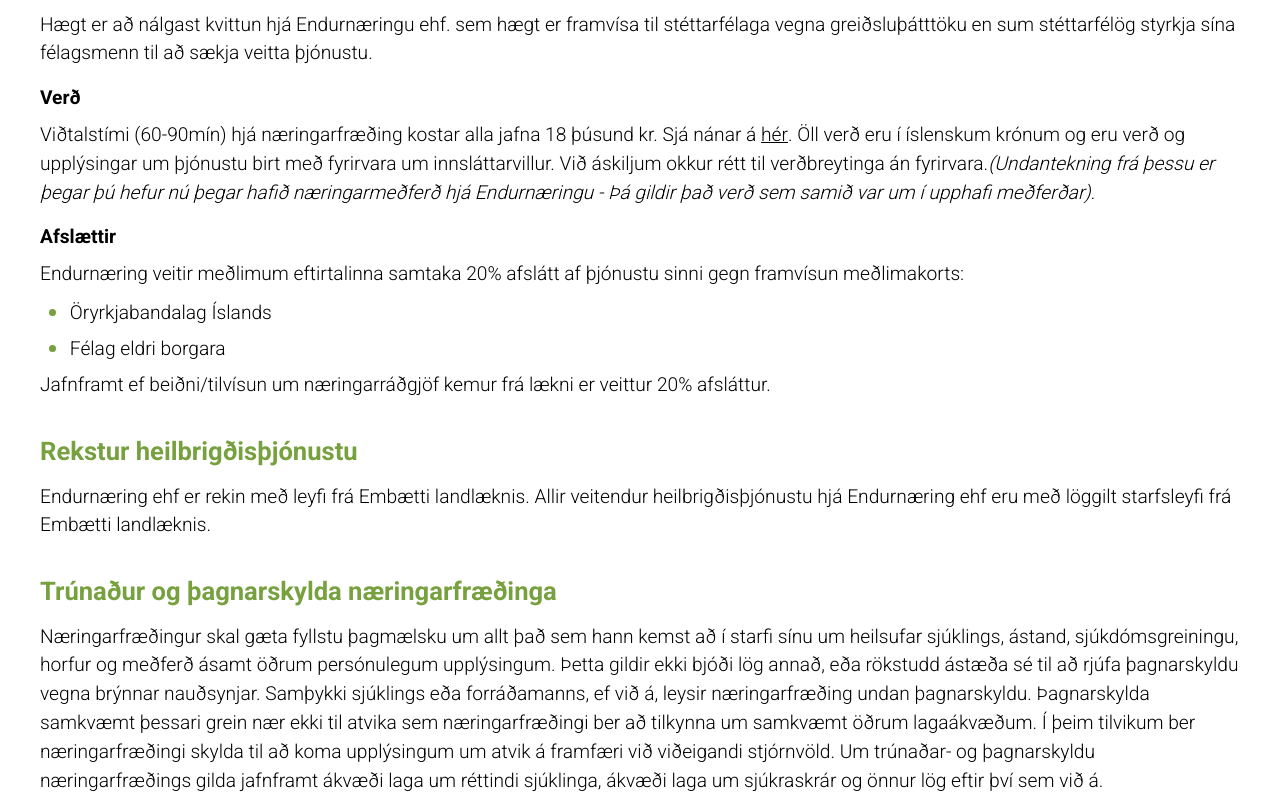
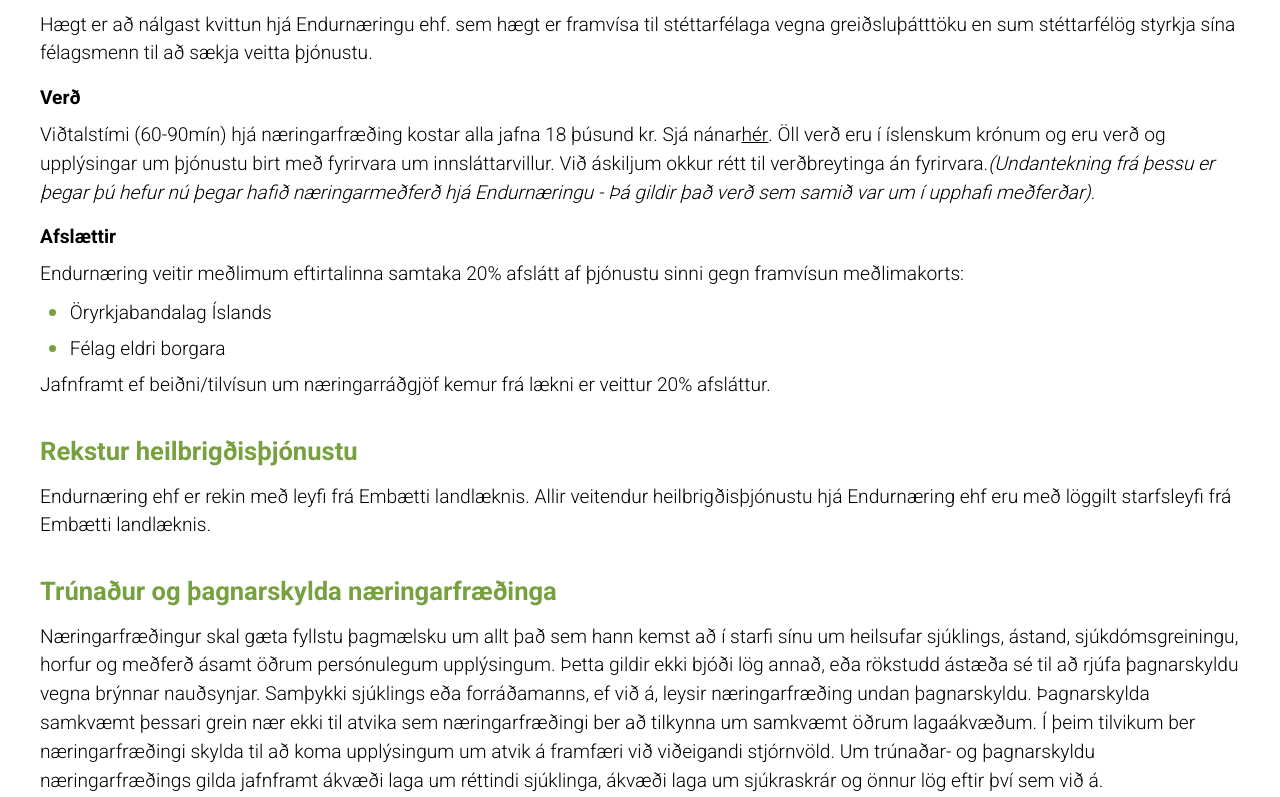
Before and after one commit to Oli-Ingi/Endurnaering, a Next.js app: page /skilmalar in a window 1280 px wide. Shown: the part 1443-2240 px from the top of the page. Built offline with nearby package versions, Linux system fonts and the light colour scheme.

Commit message:
Laga fleiri linka

```diff
--- a/components/modules/CardLink/CardLink.tsx
+++ b/components/modules/CardLink/CardLink.tsx
@@ -5,6 +5,7 @@
 import Card, { Props as CardProps } from '../../elements/Card/Card'
 import Icon, { Props as IconProps } from '../../elements/Icon/Icon'
 import Title from '../../elements/Title/Title'
+import NextLink from 'next/link'
 
 export type Props = {
     title: string;
@@ -34,6 +35,7 @@
 `
 
 const CardLink: FC<Props> = ({ icon, title, description, href, hoverColor }) =>
+    <NextLink href={href} passHref>
         <StCardLink row href={href} border variant="white" shadow="hover" borderHoverColor={hoverColor}>
             <Icon type={icon} mr={12} />
             <div>
@@ -41,6 +43,7 @@
                 <Text color="dark" size="sm">{description}</Text>
             </div>
         </StCardLink>
+    </NextLink>
 
 export default CardLink
 // Typescript doesn't like "as".
--- a/components/modules/Divider/Divider.tsx
+++ b/components/modules/Divider/Divider.tsx
@@ -35,7 +35,7 @@
     <StDivider>
         {values.map((val, i) => <Fragment key={val.caption}>
             {val.to
-                ?   <Link to={val.to} newTab={val.newTab} {...style} keepColorOnHover={style.variant === "primary"}>{val.caption}</Link>
+                ?   <Link to={val.to} newTab={val.newTab} {...style} keepColorOnHover={style.variant === "primary"} inner>{val.caption}</Link>
                 :   <Text {...style} color={style.variant}>{val.caption}</Text>}
             {i + 1 < values.length && <StLine variant={style.variant} size={style.size} />}
         </Fragment>)}
--- a/components/modules/LinkList/LinkList.tsx
+++ b/components/modules/LinkList/LinkList.tsx
@@ -32,7 +32,7 @@
     <StLinkList>
         <li>{title}</li>
         {links.map(link => <li key={link.caption}>
-            <Link to={link.to}>{link.caption}</Link>
+            <Link to={link.to} inner>{link.caption}</Link>
         </li>)}
     </StLinkList>
 
--- a/domain/TermsAndPrivacy/TermsAndConditions/Payment.tsx
+++ b/domain/TermsAndPrivacy/TermsAndConditions/Payment.tsx
@@ -20,7 +20,7 @@
         </SubArticleSection>
         <SubArticleSection title="Verð">
             <Text>
-                Viðtalstími (60-90mín) hjá næringarfræðing kostar alla jafna 18 þúsund kr. Sjá nánar á <Link to="/vidtol" inline permaLine>hér</Link>.
+                Viðtalstími (60-90mín) hjá næringarfræðing kostar alla jafna 18 þúsund kr. Sjá nánar<Link to="/vidtol" inline permaLine inner>hér</Link>.
                 Öll verð eru í íslenskum krónum og eru verð og upplýsingar um þjónustu birt með fyrirvara um innsláttarvillur.
                 Við áskiljum okkur rétt til verðbreytinga án fyrirvara.
                 <Text as="span" italic>
```
Lines whose indentation alone changed are shown as unchanged.
